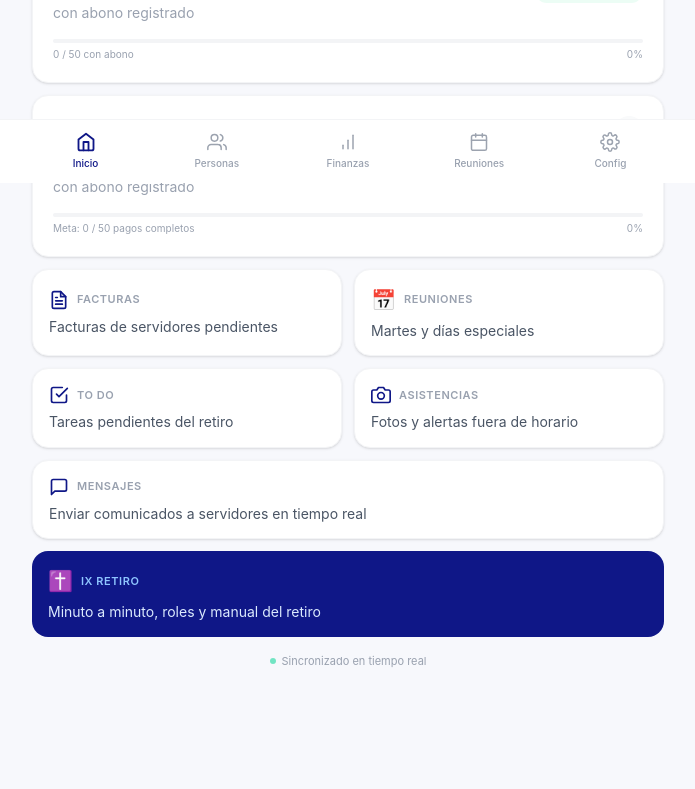
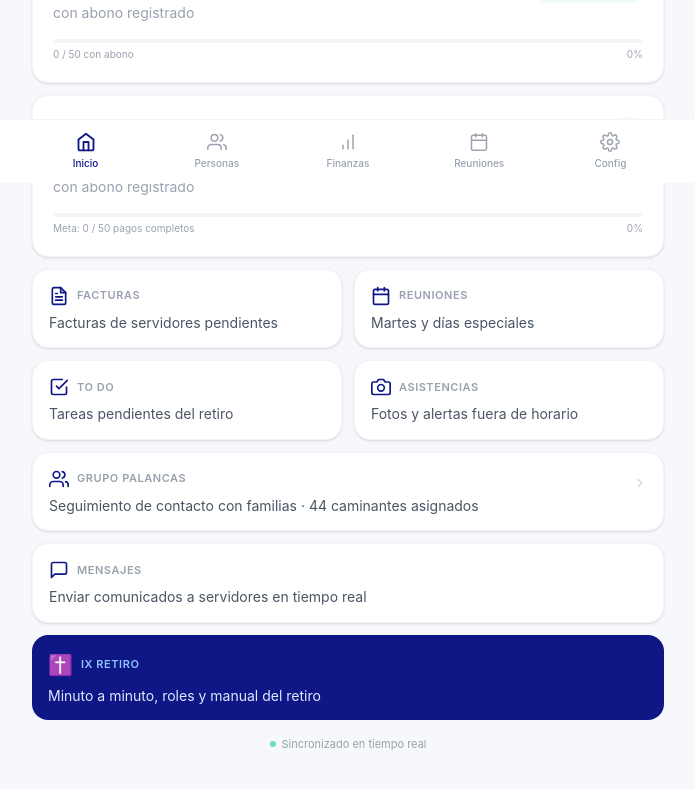
Before and after one commit to EffetaMazuren/EffetaMazuren-App, a Next.js app: page /dashboard in a window 1280 px wide. Shown: the part 617-1406 px from the top of the page, without its empty margins (292-987 px from the left). Built offline with nearby package versions, Linux system fonts and the light colour scheme; no server answers; the database is empty.

Commit message:
Update page.tsx

```diff
--- a/app/dashboard/page.tsx
+++ b/app/dashboard/page.tsx
@@ -97,7 +97,6 @@ export default function DashboardPage() {
         .eq('retiro_id', RETIRO_ID)
         .eq('estado', 'confirmado')
 
-      // Ingresos aprobados en Nequi Effetá
       const { data: ingresosNequi } = await supabase
         .from('transacciones')
         .select('valor')
@@ -105,7 +104,6 @@ export default function DashboardPage() {
         .eq('tipo', 'ingreso')
         .eq('estado', 'aprobado')
 
-      // Egresos aprobados en Nequi Effetá
       const { data: egresosNequi } = await supabase
         .from('transacciones')
         .select('valor')
@@ -291,53 +289,29 @@ export default function DashboardPage() {
 
         {/* Dos tarjetas azules: Parroquia y Nequi */}
         <div className="grid grid-cols-2 gap-3 mb-4">
-
-          {/* Cuenta Parroquia */}
           <div className="bg-[#0f1787] rounded-2xl p-4 overflow-hidden relative">
             <div className="absolute -right-4 -bottom-4 w-16 h-16 bg-white/5 rounded-full" />
             <div className="relative z-10">
-              <p className="text-[9px] font-semibold tracking-[0.15em] text-blue-300 uppercase mb-3">
-                Cuenta parroquia
-              </p>
-              <p className="text-2xl font-bold text-white tracking-tight leading-none">
-                {data ? formatCOP(data.totalCuentaParroquia) : '$0'}
-              </p>
-              <p className="text-[10px] text-blue-200/60 mt-1 leading-tight">
-                inscripciones caminantes y servidores
-              </p>
-              <p className="text-[10px] text-blue-300/80 mt-2 font-medium">
-                {formatCOPFull(data?.totalCuentaParroquia ?? 0)}
-              </p>
+              <p className="text-[9px] font-semibold tracking-[0.15em] text-blue-300 uppercase mb-3">Cuenta parroquia</p>
+              <p className="text-2xl font-bold text-white tracking-tight leading-none">{data ? formatCOP(data.totalCuentaParroquia) : '$0'}</p>
+              <p className="text-[10px] text-blue-200/60 mt-1 leading-tight">inscripciones caminantes y servidores</p>
+              <p className="text-[10px] text-blue-300/80 mt-2 font-medium">{formatCOPFull(data?.totalCuentaParroquia ?? 0)}</p>
             </div>
           </div>
-
-          {/* Nequi Effetá — balance neto */}
           <div className="bg-[#1a2a9b] rounded-2xl p-4 overflow-hidden relative">
             <div className="absolute -right-4 -bottom-4 w-16 h-16 bg-white/5 rounded-full" />
             <div className="relative z-10">
-              <p className="text-[9px] font-semibold tracking-[0.15em] text-blue-300 uppercase mb-3">
-                Nequi Effetá · Balance
-              </p>
-              <p className="text-2xl font-bold text-white tracking-tight leading-none">
-                {data ? formatCOP(data.balanceNequiEffeta) : '$0'}
-              </p>
-              <p className="text-[10px] text-blue-200/60 mt-1 leading-tight">
-                ingresos menos egresos aprobados
-              </p>
-              <p className="text-[10px] text-blue-300/80 mt-2 font-medium">
-                {formatCOPFull(data?.balanceNequiEffeta ?? 0)}
-              </p>
+              <p className="text-[9px] font-semibold tracking-[0.15em] text-blue-300 uppercase mb-3">Nequi Effetá · Balance</p>
+              <p className="text-2xl font-bold text-white tracking-tight leading-none">{data ? formatCOP(data.balanceNequiEffeta) : '$0'}</p>
+              <p className="text-[10px] text-blue-200/60 mt-1 leading-tight">ingresos menos egresos aprobados</p>
+              <p className="text-[10px] text-blue-300/80 mt-2 font-medium">{formatCOPFull(data?.balanceNequiEffeta ?? 0)}</p>
             </div>
           </div>
-
         </div>
 
         {/* Tarjeta Caminantes */}
         <div className="bg-white rounded-2xl mb-3 overflow-hidden shadow-sm border border-gray-100">
-          <button
-            onClick={() => setExpandedCard(expandedCard === 'caminantes' ? null : 'caminantes')}
-            className="w-full text-left p-5"
-          >
+          <button onClick={() => setExpandedCard(expandedCard === 'caminantes' ? null : 'caminantes')} className="w-full text-left p-5">
             <div className="flex items-start justify-between">
               <div>
                 <div className="flex items-center gap-2 mb-1">
@@ -366,7 +340,6 @@ export default function DashboardPage() {
               </div>
             </div>
           </button>
-
           {expandedCard === 'caminantes' && (
             <div className="border-t border-gray-50 px-5 pb-5 pt-4">
               <div className="grid grid-cols-2 gap-3">
@@ -401,10 +374,7 @@ export default function DashboardPage() {
 
         {/* Tarjeta Servidores */}
         <div className="bg-white rounded-2xl mb-3 overflow-hidden shadow-sm border border-gray-100">
-          <button
-            onClick={() => setExpandedCard(expandedCard === 'servidores' ? null : 'servidores')}
-            className="w-full text-left p-5"
-          >
+          <button onClick={() => setExpandedCard(expandedCard === 'servidores' ? null : 'servidores')} className="w-full text-left p-5">
             <div className="flex items-start justify-between">
               <div>
                 <div className="flex items-center gap-2 mb-1">
@@ -433,7 +403,6 @@ export default function DashboardPage() {
               </div>
             </div>
           </button>
-
           {expandedCard === 'servidores' && (
             <div className="border-t border-gray-50 px-5 pb-5 pt-4">
               <div className="grid grid-cols-2 gap-3">
@@ -458,10 +427,8 @@ export default function DashboardPage() {
 
         {/* Accesos rápidos */}
         <div className="grid grid-cols-2 gap-3 mb-4 mt-1">
-          <button
-            onClick={() => router.push('/dashboard/reembolsos')}
-            className="bg-white rounded-2xl p-4 shadow-sm border border-gray-100 text-left hover:shadow-md transition-shadow relative"
-          >
+
+          <button onClick={() => router.push('/dashboard/reembolsos')} className="bg-white rounded-2xl p-4 shadow-sm border border-gray-100 text-left hover:shadow-md transition-shadow relative">
             <div className="flex items-center gap-2 mb-2">
               <svg width="20" height="20" viewBox="0 0 24 24" fill="none" stroke="#0f1787" strokeWidth="2" strokeLinecap="round" strokeLinejoin="round">
                 <path d="M14 2H6a2 2 0 0 0-2 2v16a2 2 0 0 0 2 2h12a2 2 0 0 0 2-2V8z"/><polyline points="14 2 14 8 20 8"/><line x1="16" y1="13" x2="8" y2="13"/><line x1="16" y1="17" x2="8" y2="17"/><polyline points="10 9 9 9 8 9"/>
@@ -476,21 +443,17 @@ export default function DashboardPage() {
             )}
           </button>
 
-          <button
-            onClick={() => router.push('/dashboard/reuniones')}
-            className="bg-white rounded-2xl p-4 shadow-sm border border-gray-100 text-left hover:shadow-md transition-shadow"
-          >
+          <button onClick={() => router.push('/dashboard/reuniones')} className="bg-white rounded-2xl p-4 shadow-sm border border-gray-100 text-left hover:shadow-md transition-shadow">
             <div className="flex items-center gap-2 mb-2">
-              <span className="text-xl">📅</span>
+              <svg width="20" height="20" viewBox="0 0 24 24" fill="none" stroke="#0f1787" strokeWidth="2" strokeLinecap="round" strokeLinejoin="round">
+                <rect x="3" y="4" width="18" height="18" rx="2" ry="2"/><line x1="16" y1="2" x2="16" y2="6"/><line x1="8" y1="2" x2="8" y2="6"/><line x1="3" y1="10" x2="21" y2="10"/>
+              </svg>
               <span className="text-[11px] font-semibold text-gray-400 uppercase tracking-wider">Reuniones</span>
             </div>
             <p className="text-sm text-gray-600 leading-tight">Martes y días especiales</p>
           </button>
 
-          <button
-            onClick={() => router.push('/dashboard/tareas')}
-            className="bg-white rounded-2xl p-4 shadow-sm border border-gray-100 text-left hover:shadow-md transition-shadow"
-          >
+          <button onClick={() => router.push('/dashboard/tareas')} className="bg-white rounded-2xl p-4 shadow-sm border border-gray-100 text-left hover:shadow-md transition-shadow">
             <div className="flex items-center gap-2 mb-2">
               <svg width="20" height="20" viewBox="0 0 24 24" fill="none" stroke="#0f1787" strokeWidth="2" strokeLinecap="round" strokeLinejoin="round">
                 <path d="M9 11l3 3L22 4"/><path d="M21 12v7a2 2 0 01-2 2H5a2 2 0 01-2-2V5a2 2 0 012-2h11"/>
@@ -500,10 +463,7 @@ export default function DashboardPage() {
             <p className="text-sm text-gray-600 leading-tight">Tareas pendientes del retiro</p>
           </button>
 
-          <button
-            onClick={() => router.push('/dashboard/asistencias')}
-            className="bg-white rounded-2xl p-4 shadow-sm border border-gray-100 text-left hover:shadow-md transition-shadow relative"
-          >
+          <button onClick={() => router.push('/dashboard/asistencias')} className="bg-white rounded-2xl p-4 shadow-sm border border-gray-100 text-left hover:shadow-md transition-shadow relative">
             <div className="flex items-center gap-2 mb-2">
               <svg width="20" height="20" viewBox="0 0 24 24" fill="none" stroke="#0f1787" strokeWidth="2" strokeLinecap="round" strokeLinejoin="round">
                 <path d="M23 19a2 2 0 0 1-2 2H3a2 2 0 0 1-2-2V8a2 2 0 0 1 2-2h4l2-3h6l2 3h4a2 2 0 0 1 2 2z"/><circle cx="12" cy="13" r="4"/>
@@ -518,10 +478,24 @@ export default function DashboardPage() {
             )}
           </button>
 
-          <button
-            onClick={() => router.push('/dashboard/mensajes')}
-            className="col-span-2 bg-white rounded-2xl p-4 shadow-sm border border-gray-100 text-left hover:shadow-md transition-shadow"
-          >
+          {/* Palancas — acceso rápido */}
+          <button onClick={() => router.push('/dashboard/palancas')} className="col-span-2 bg-white rounded-2xl p-4 shadow-sm border border-gray-100 text-left hover:shadow-md transition-shadow">
+            <div className="flex items-center justify-between">
+              <div className="flex items-center gap-2 mb-2">
+                <svg width="20" height="20" viewBox="0 0 24 24" fill="none" stroke="#0f1787" strokeWidth="2" strokeLinecap="round" strokeLinejoin="round">
+                  <path d="M17 21v-2a4 4 0 0 0-4-4H5a4 4 0 0 0-4 4v2"/>
+                  <circle cx="9" cy="7" r="4"/>
+                  <path d="M23 21v-2a4 4 0 0 0-3-3.87"/>
+                  <path d="M16 3.13a4 4 0 0 1 0 7.75"/>
+                </svg>
+                <span className="text-[11px] font-semibold text-gray-400 uppercase tracking-wider">Grupo Palancas</span>
+              </div>
+              <svg width="14" height="14" viewBox="0 0 24 24" fill="none" stroke="#d1d5db" strokeWidth="2" strokeLinecap="round"><polyline points="9 18 15 12 9 6"/></svg>
+            </div>
+            <p className="text-sm text-gray-600 leading-tight">Seguimiento de contacto con familias · {data ? 44 : '—'} caminantes asignados</p>
+          </button>
+
+          <button onClick={() => router.push('/dashboard/mensajes')} className="col-span-2 bg-white rounded-2xl p-4 shadow-sm border border-gray-100 text-left hover:shadow-md transition-shadow">
             <div className="flex items-center gap-2 mb-2">
               <svg width="20" height="20" viewBox="0 0 24 24" fill="none" stroke="#0f1787" strokeWidth="2" strokeLinecap="round" strokeLinejoin="round">
                 <path d="M21 15a2 2 0 0 1-2 2H7l-4 4V5a2 2 0 0 1 2-2h14a2 2 0 0 1 2 2z"/>
@@ -531,16 +505,14 @@ export default function DashboardPage() {
             <p className="text-sm text-gray-600 leading-tight">Enviar comunicados a servidores en tiempo real</p>
           </button>
 
-          <button
-            onClick={() => router.push('/dashboard/retiro')}
-            className="col-span-2 bg-[#0f1787] rounded-2xl p-4 text-left hover:opacity-90 transition-opacity"
-          >
+          <button onClick={() => router.push('/dashboard/retiro')} className="col-span-2 bg-[#0f1787] rounded-2xl p-4 text-left hover:opacity-90 transition-opacity">
             <div className="flex items-center gap-2 mb-2">
               <span className="text-xl">✝️</span>
               <span className="text-[11px] font-semibold text-blue-300 uppercase tracking-wider">IX Retiro</span>
             </div>
             <p className="text-sm text-blue-100 leading-tight">Minuto a minuto, roles y manual del retiro</p>
           </button>
+
         </div>
 
         {/* Indicador en tiempo real */}
@@ -555,23 +527,20 @@ export default function DashboardPage() {
       <nav className="fixed bottom-0 left-0 right-0 bg-white border-t border-gray-100 z-20">
         <div className="flex items-center max-w-2xl mx-auto px-2">
           {[
-            { label: 'Inicio', icon: 'home', href: '/dashboard', active: true },
-            { label: 'Personas', icon: 'users', href: '/dashboard/personas', active: false },
-            { label: 'Finanzas', icon: 'bar-chart', href: '/dashboard/finanzas', active: false },
-            { label: 'Reuniones', icon: 'calendar', href: '/dashboard/reuniones', active: false },
-            { label: 'Config', icon: 'settings', href: '/dashboard/config', active: false },
-          ].map(item => (
-            <button
-              key={item.href}
-              onClick={() => router.push(item.href)}
-              className="flex-1 flex flex-col items-center gap-1 py-3 transition-colors"
-            >
-              <NavIcon name={item.icon} active={item.active} />
-              <span className={`text-[10px] font-medium ${item.active ? 'text-[#0f1787]' : 'text-gray-400'}`}>
-                {item.label}
-              </span>
-            </button>
-          ))}
+            { label: 'Inicio', icon: 'home', href: '/dashboard' },
+            { label: 'Personas', icon: 'users', href: '/dashboard/personas' },
+            { label: 'Finanzas', icon: 'bar-chart', href: '/dashboard/finanzas' },
+            { label: 'Reuniones', icon: 'calendar', href: '/dashboard/reuniones' },
+            { label: 'Config', icon: 'settings', href: '/dashboard/config' },
+          ].map(item => {
+            const active = item.href === '/dashboard'
+            return (
+              <button key={item.href} onClick={() => router.push(item.href)} className="flex-1 flex flex-col items-center gap-1 py-3 transition-colors">
+                <NavIcon name={item.icon} active={active} />
+                <span className={`text-[10px] font-medium ${active ? 'text-[#0f1787]' : 'text-gray-400'}`}>{item.label}</span>
+              </button>
+            )
+          })}
         </div>
       </nav>
 
```
